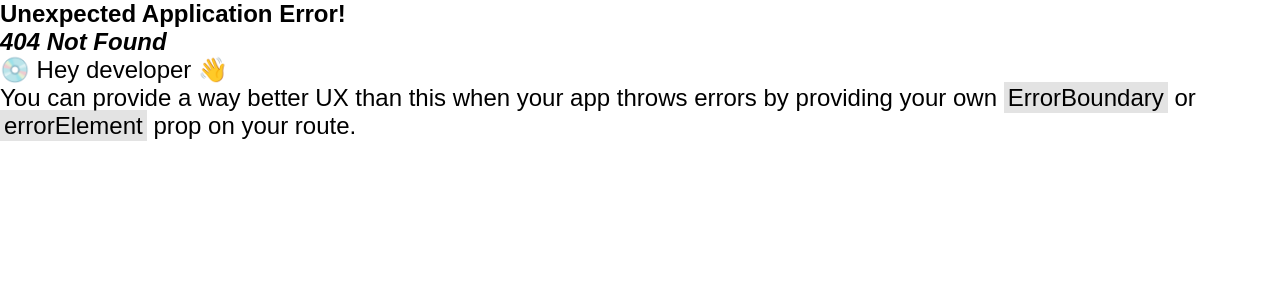
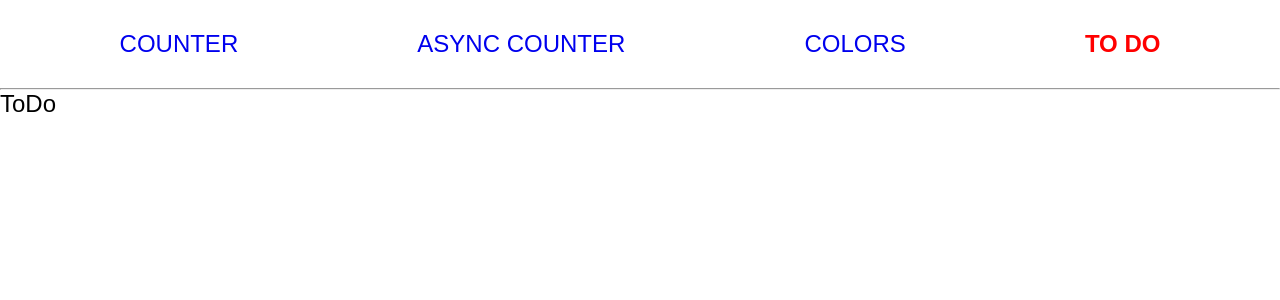
Before and after one commit to beginner1986/ReactReduxTraining, a React (Create React App) app: page /toDo in a window 1280 px wide. Before the commit this address had no page. Shown: the top 300 px of the page. Built offline with nearby package versions, Linux system fonts and the light colour scheme.

Commit message:
ToDo template added

```diff
--- a/src/app/layout/Header.tsx
+++ b/src/app/layout/Header.tsx
@@ -6,6 +6,7 @@ export default function Header() {
             <NavLink to={'/'}>Counter</NavLink>
             <NavLink to={'/asyncCounter'}>Async Counter</NavLink>
             <NavLink to={'/colors'}>Colors</NavLink>
+            <NavLink to={'/toDo'}>To Do</NavLink>
         </header>
     )
 }
--- a/src/app/router/routes.tsx
+++ b/src/app/router/routes.tsx
@@ -3,6 +3,7 @@ import Counter from "../../features/counter/Counter";
 import App from "../layout/App";
 import Colors from "../../features/colors/Colors";
 import AsyncCounter from "../../features/AsyncCounter/AsyncCounter";
+import ToDo from "../../features/toDo/ToDo";
 
 export const router = createBrowserRouter([
     {
@@ -11,7 +12,8 @@ export const router = createBrowserRouter([
         children: [
             { path: '', element: <Counter /> },
             { path: 'colors', element: <Colors /> },
-            { path: 'asyncCounter', element: <AsyncCounter /> }
+            { path: 'asyncCounter', element: <AsyncCounter /> },
+            { path: 'toDo', element: <ToDo /> }
         ]
     }
 ])
--- /dev/null
+++ b/src/features/toDo/ToDo.tsx
@@ -0,0 +1,7 @@
+export default function ToDo() {
+    return (
+        <main>
+            ToDo
+        </main>
+    )
+}
```
